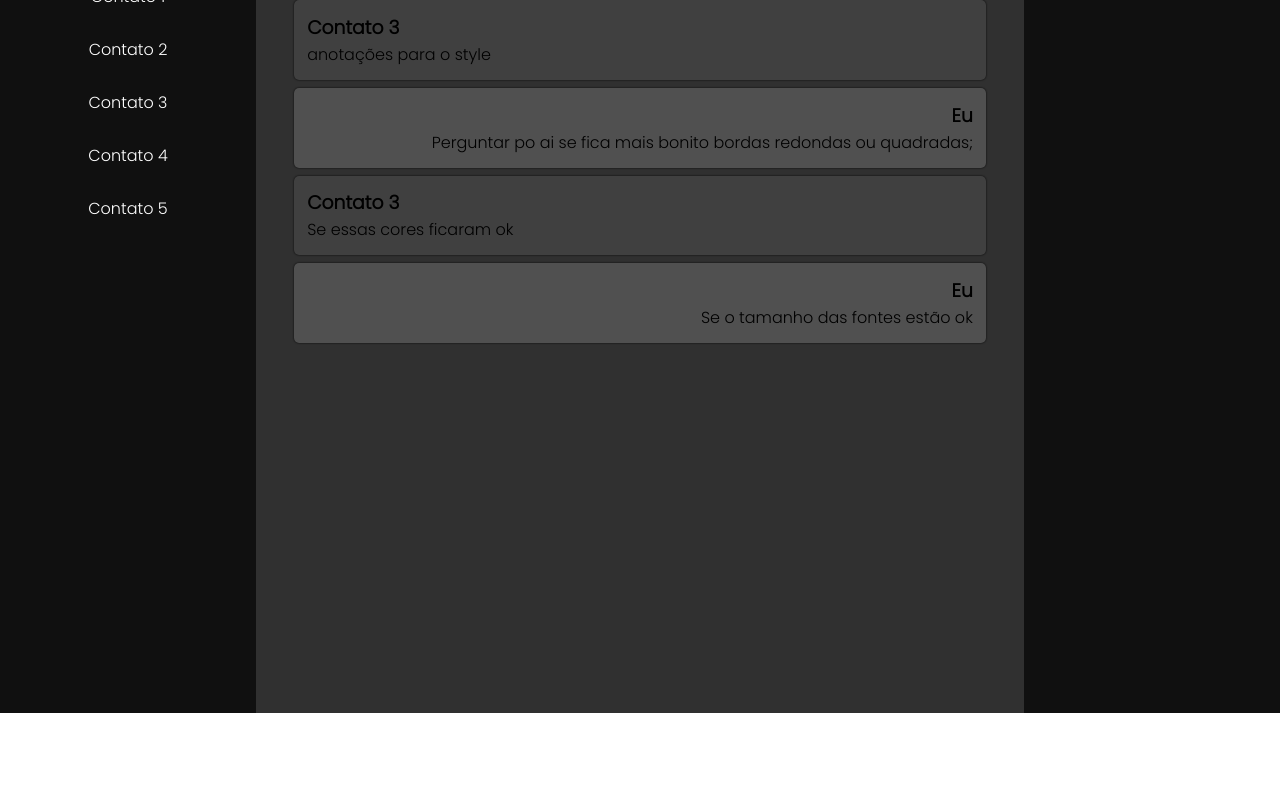
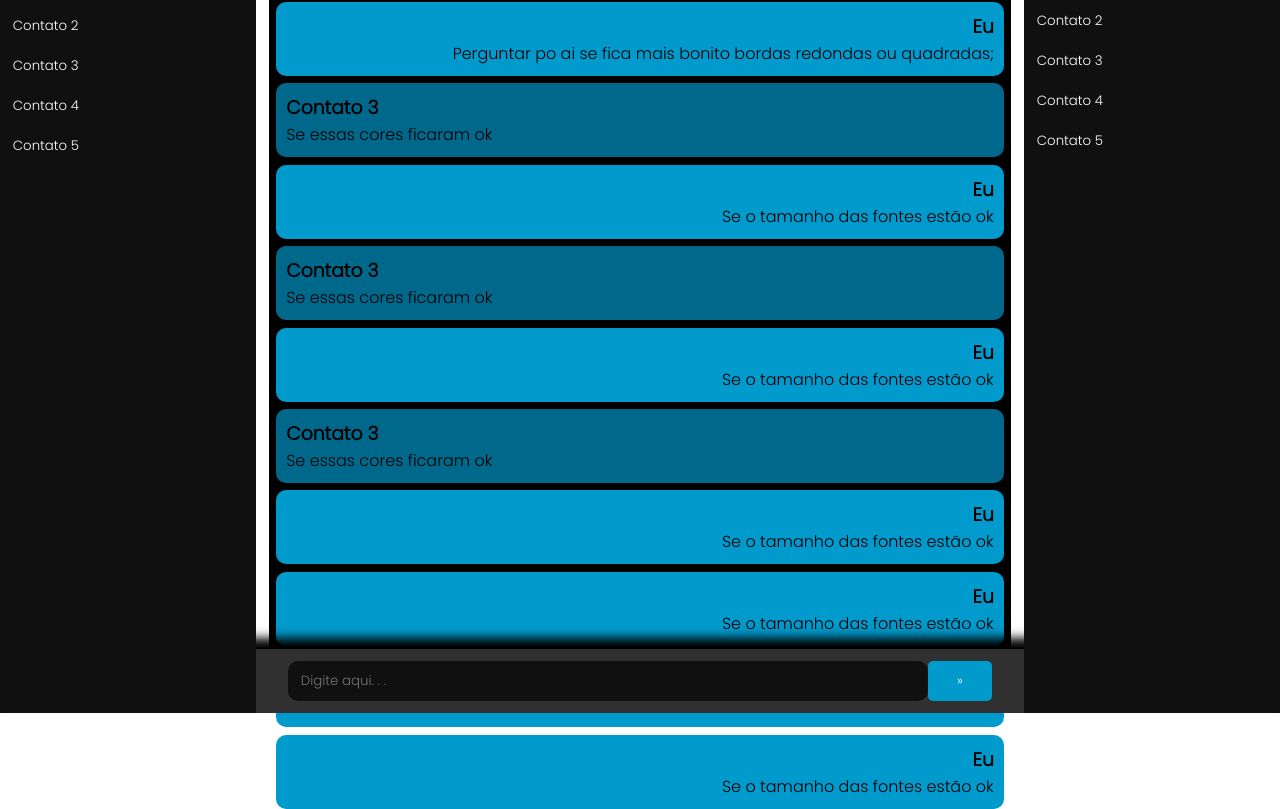
Before and after one commit to ViniciusBoldan/oTalkChat, a plain HTML site: page main.html in a window 1280 px wide. Shown: the part 87-896 px from the top of the page. Before the commit the page ends 800 px from the top, so only its background shows below. Drawn offline with Linux system fonts and the light colour scheme.

Commit message:
Add files via upload

```diff
--- a/main.html
+++ b/main.html
@@ -18,48 +18,94 @@
     <body>
         <div id="display">
 
-            <div id="left">
-
+            <nav id="left">
                 <h1>Contatos</h1>
                 <button onclick="showMesages">Contato 1</button>
                 <button onclick="showMesages">Contato 2</button>
                 <button onclick="showMesages">Contato 3</button>
                 <button onclick="showMesages">Contato 4</button>
                 <button onclick="showMesages">Contato 5</button>
-            </div>
+            </nav>
 
             <div id="middle">
 
                 <h1>Contato 3</h1>
 
                 <div id="chat">
-                    <div id="contato">
+                    <div id="recebida">
                         <h3>Contato 3</h3>
                         <p>anotações para o style</p>
                     </div>
 
-                    <div id="mine">
+                    <div id="enviada">
                         <h3>Eu</h3>
                         <p>Perguntar po ai se fica mais bonito bordas redondas ou quadradas;</p>
                     </div>
 
-                    <div id="contato">
+                    <div id="recebida">
                         <h3>Contato 3</h3>
                         <p>Se essas cores ficaram ok</p>
                     </div>
 
-                    <div id="mine">
+                    <div id="enviada">
                         <h3>Eu</h3>
                         <p>Se o tamanho das fontes estão ok</p>
                     </div>
 
+                    <div id="recebida">
+                        <h3>Contato 3</h3>
+                        <p>Se essas cores ficaram ok</p>
+                    </div>
+
+                    <div id="enviada">
+                        <h3>Eu</h3>
+                        <p>Se o tamanho das fontes estão ok</p>
+                    </div>
+
+                    <div id="recebida">
+                        <h3>Contato 3</h3>
+                        <p>Se essas cores ficaram ok</p>
+                    </div>
+
+                    <div id="enviada">
+                        <h3>Eu</h3>
+                        <p>Se o tamanho das fontes estão ok</p>
+                    </div>
+
+                    <div id="enviada">
+                        <h3>Eu</h3>
+                        <p>Se o tamanho das fontes estão ok</p>
+                    </div>
+
+                    <div id="enviada">
+                        <h3>Eu</h3>
+                        <p>Se o tamanho das fontes estão ok</p>
+                    </div>
+
+                    <div id="enviada">
+                        <h3>Eu</h3>
+                        <p>Se o tamanho das fontes estão ok</p>
+                    </div>
+
+
+                </div>
+
+                <div id="inputArea">
+                    <input id="inputBox" type="text" placeholder="Digite aqui. . .">
+                    <button id="sendButton">»</button>
                 </div>
             </div>
 
-            <div id="right">
+            <nav id="right">
                 <h1>Indefinido</h1>
 
-            </div>
+                <button onclick="showMesages">Contato 1</button>
+                <button onclick="showMesages">Contato 2</button>
+                <button onclick="showMesages">Contato 3</button>
+                <button onclick="showMesages">Contato 4</button>
+                <button onclick="showMesages">Contato 5</button>
+
+            </nav>
 
        </div>
 
--- a/mainStyle.css
+++ b/mainStyle.css
@@ -5,68 +5,147 @@
 }
 
 #display{
-    display: inline-flex;
+    height: 100vh;
+    display: flex;
+    justify-content: center;
+    align-items: center;
+
 }
 
+/*left area*/
 #left{
     text-align: center;
     background: #101010;
+    position: fixed;
     width: 20vw;
     height: 100vh;
+    left: 0;
+    z-index: 12;
 }
 #left h1{
     border-bottom: 1px solid;
-    margin-bottom: 5px;
+    margin-bottom: 2vh;
+    height: 5%;
 }
 #left button{
-    width: 95%;
-    height: 6%;
-    margin-top: 2%;
+    text-align: left;
+    width: 18vw;
+    height: 4vh;
+    margin-bottom: 1vh;
     background: none;
     border: none;
     color: white;
-    font-size: 2vh;
+}
+
+/*middle area*/
+#middle{
+    width: 100%;
+    display: flex;
+    justify-content: center;
+    align-items: center;
 }
 
 
-#middle{
+#middle h1{
+    top: 0;
+    background: #303030;
+    position: fixed;
+    z-index: 11;
+    width: 100%;
     text-align: center;
-    background: #303030;
-    width: 60vw;
+    box-shadow: 0px 10px 10px black;
+}
+#middle #chat{
+    margin-top: 4%;
+    margin-bottom: 4%;
+    width: 58vw;
     height: 100vh;
+    background: black;
 }
-#middle h1{
-    border-bottom: 1px solid;
+#middle #chat #enviada{
+    background: #009acd;
+    margin: 1%;
+    text-align: right;
+    border-radius: 10px;
+    padding: 10px;
 }
-#chat{
+#middle #chat #recebida{
+    background: #00688B;
+    margin: 1%;
     text-align: left;
-    padding: 3vw;
-}
-#chat #contato{
-    text-align: left;
-    background: #404040;
-    padding: 1vw;
-    margin-bottom: 1vh;
-    border-radius: 5px;
-    box-shadow: 0px 0px 2px black;
-}
-#chat #mine{
-    text-align: right;
-    background: #505050;
-    padding: 1vw;
-    margin-bottom: 1vh;
-    border-radius: 5px;
-    box-shadow: 0px 0px 2px black;
+    border-radius: 10px;
+    padding: 10px;
 }
 
+#middle #inputArea{
+    text-align: center;
+    position: fixed;
+    z-index: 11;
+    width: 100%;
+    height: 8vh;
+    bottom: 0;
+    border-top: 1px solid;
+    background: #303030;
+    justify-content: center;
+    align-items: center;
+    display: flex;
+    box-shadow: 0px -10px 10px black;
+}
+#middle #inputArea input{
+    background: none;
+    background: #101010;
+    border: none;
+    border-radius: 10px;
+    width: 50%;
+    height: 5vh;
+    color: white;
+    padding: 1%;
+}
+#middle #inputArea button{
+    background: none;
+    background: #009acd;
+    border: none;
+    color: white;
+    width: 5vw;
+    height: 5vh;
+    border-radius: 5px;
+}
 
+/*right area*/
 #right{
     text-align: center;
     background: #101010;
+    position: fixed;
     width: 20vw;
     height: 100vh;
+    right: 0;
+    z-index: 12;
 }
 #right h1{
     border-bottom: 1px solid;
-    margin-bottom: 5px;
+    margin-bottom: 2vh;
 }
+#right button{
+    text-align: left;
+    width: 18vw;
+    height: 4vh;
+    margin-bottom: 1vh;
+    background: none;
+    border: none;
+    color: white;
+}
+
+@media (max-width: 763px){
+
+    #left{
+        transition: 1s;
+        left: -20vw;
+    }
+    #chat{
+        width: 100%;
+    }
+    #right{
+        right: -20vw;
+    }
+
+}
```
